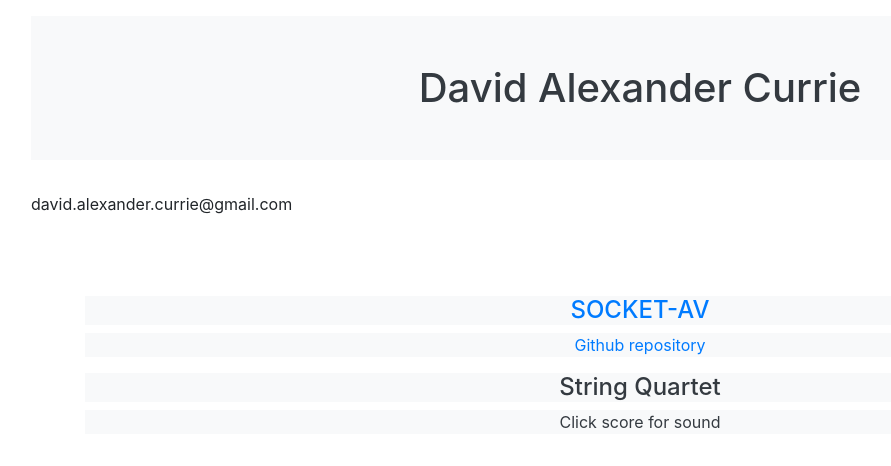
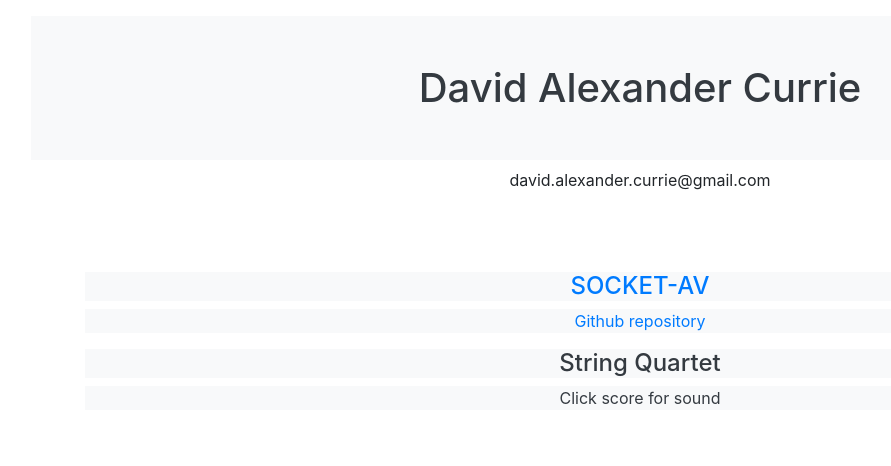
Before and after one commit to davidalexandercurrie/www, a plain HTML site: page index.html in a window 1280 px wide. Shown: the top 466 px of the page, without its empty margins (0-891 px from the left). Drawn offline with nearby package versions, Linux system fonts and the light colour scheme; some packages are replaced by stand-ins of ours.

Commit message:
Update index.html

```diff
--- a/index.html
+++ b/index.html
@@ -42,8 +42,7 @@
     <div class="container-fluid">
       <div class="p-3 mb-5" style="background-color: transparent">
         <h1 class="text-dark p-5 bg-light" style="text-align: center;">David Alexander Currie</h1>
-        <br />
-        <p>david.alexander.currie@gmail.com</p>
+        <p style="text-align: center;">david.alexander.currie@gmail.com</p>
       </div>
 
       <div class="container">
```
